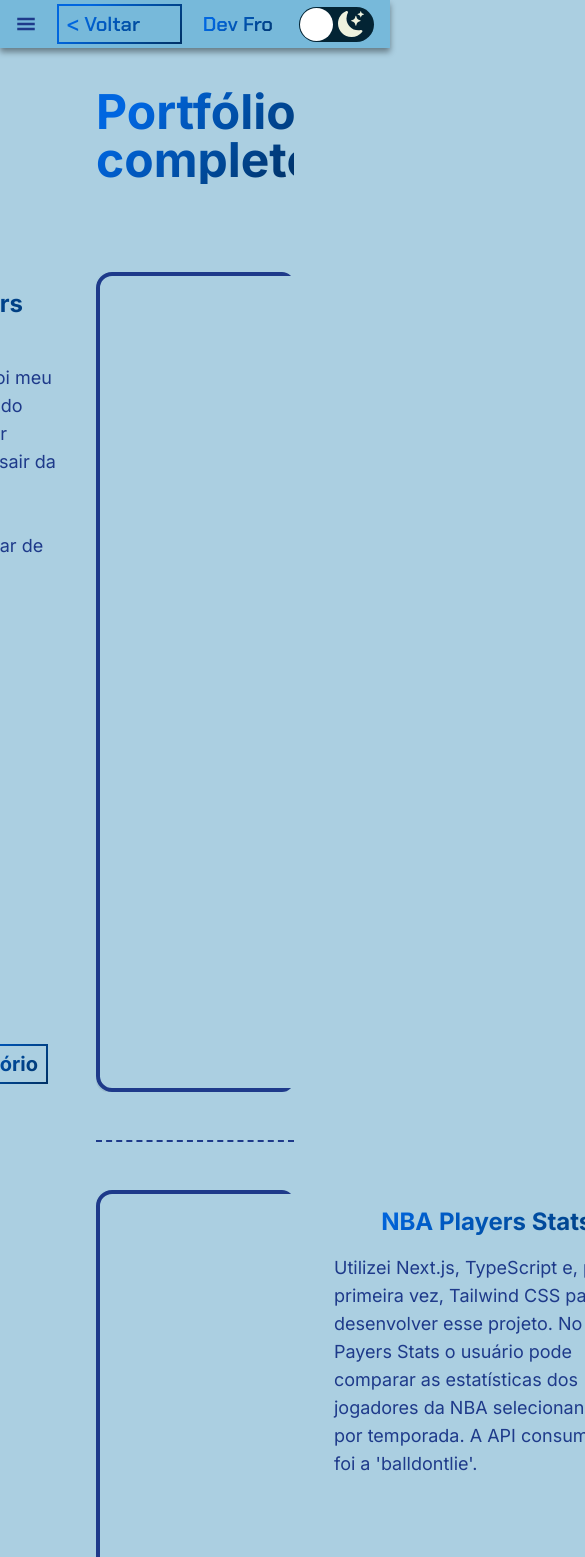
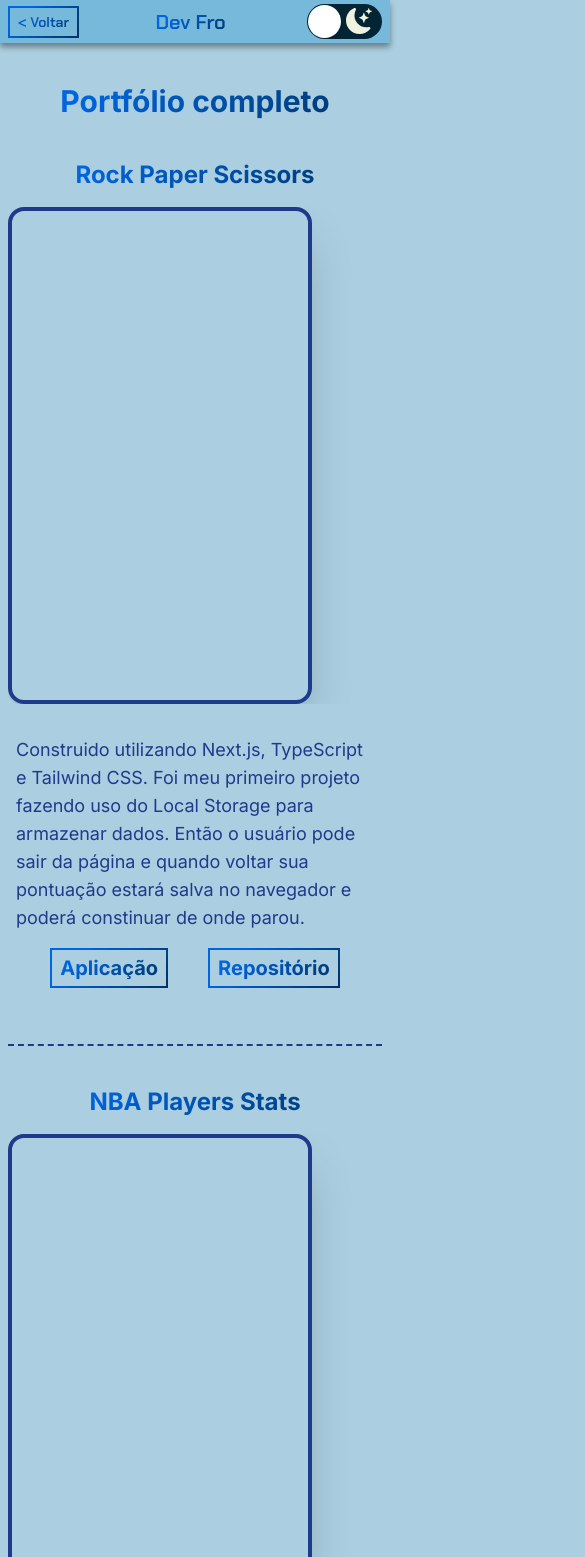
Before and after one commit to TurinoS/TurinoS-Portfolio, a Next.js app: page /portfolio in a window 390 px wide. Shown: the top 1557 px of the page, 585 px wide, since content can reach past the window. Built offline with nearby package versions, Linux system fonts and the light colour scheme.

Commit message:
adicionando responsividade à página do portfólio completo

```diff
--- a/src/app/portfolio/page.tsx
+++ b/src/app/portfolio/page.tsx
@@ -21,22 +21,30 @@ export default function Portfolio() {
   return (
     <>
     <Header portfolio={true} />
-      <main className="flex flex flex-col gap-10 w-full pb-16 px-24">
+      <main className="flex flex-col gap-10 w-full pb-10 md:pb-16 px-2 pt-10 md:px-16">
       <h2
-          className={`text-5xl my-10 text-center font-bold ${
+        className={`text-3xl md:text-4xl text-center font-bold ${
           theme === "dark" ? "dark-text-gradient" : "text-gradient"
         }`}
       >
         Portfólio completo
       </h2>
+
       {projects?.map((project) => (
         <div
-            className="flex even:flex-row-reverse gap-2 pb-12 border-b-2 border-dashed border-blue-900 dark:border-orange-500"
+          className="flex flex-col md:flex-row md:even:flex-row-reverse gap-2 pb-12 border-b-2 border-dashed border-blue-900 dark:border-orange-500"
           key={project.id}
           data-aos="fade-up"
-            data-aos-duration="1000"
+          data-aos-duration="1300"
         >
-            <div className="w-full cursor-grab rounded-xl mt-2 relative">
+          <h3
+              className={`md:hidden text-2xl text-center font-bold ${
+                theme === "dark" ? "dark-text-gradient" : "text-gradient"
+              }`}
+            >
+              {project.name}
+            </h3>
+          <div className="w-full cursor-grab rounded-xl mt-2 self-center relative">
             <div className="group overflow-hidden rounded-xl">
               <Swiper
                 modules={[Navigation, Pagination, Autoplay]}
@@ -50,7 +58,7 @@ export default function Portfolio() {
                   delay: 4000,
                   disableOnInteraction: false,
                 }}
-                  className="relative overflow-hidden w-[500px] border-4 rounded-2xl border-blue-900 dark:border-orange-500 shadow-2xl"
+                className="relative overflow-hidden w-[304px] md:w-[500px] border-4 rounded-2xl border-blue-900 dark:border-orange-500 shadow-2xl"
               >
                 {project.imgs.map((img: string, index) => (
                   <SwiperSlide key={index}>
@@ -69,20 +77,20 @@ export default function Portfolio() {
 
           <div className="flex flex-col pb-2 mt-6">
             <h3
-                className={`text-2xl text-center font-bold ${
+              className={`hidden md:block text-2xl text-center font-bold ${
                 theme === "dark" ? "dark-text-gradient" : "text-gradient"
               }`}
             >
               {project.name}
             </h3>
-              <p className="text-lg h-full dark:text-orange-200 text-blue-900 py-4 px-8">
+            <p className="text-lg h-full dark:text-orange-200 text-blue-900 px-2 pb-2 md:p-4">
               {project.text}
             </p>
-              <div className={`flex gap-10 self-center justify-self-end mt-2`}>
+            <div className={`flex gap-10 self-center md:justify-self-end mt-2`}>
               <Link
                 target="_blank"
                 href={project.app}
-                  className={`button-gradient text-xl font-bold py-1 px-2 mr-10 border border-transparent transition-color ${
+                className={`button-gradient text-xl font-bold py-1 px-2 md:mr-10 border border-transparent transition-color ${
                   theme === "dark" && "button-gradient-dark"
                 }`}
               >
@@ -91,7 +99,7 @@ export default function Portfolio() {
               <Link
                 target="_blank"
                 href={project.repo}
-                  className={`button-gradient text-xl font-bold py-1 px-2 mr-10 border border-transparent transition-color ${
+                className={`button-gradient text-xl font-bold py-1 px-2 md:mr-10 border border-transparent transition-color ${
                   theme === "dark" && "button-gradient-dark"
                 }`}
               >
--- a/src/components/Header.tsx
+++ b/src/components/Header.tsx
@@ -21,10 +21,10 @@ export default function Header({ portfolio }: HeaderProps) {
 
   return (
     <header
-      className={`flex justify-between items-center py-1 md:py-3 px-4 md:px-20 bg-[var(--bg-light-secondary)] dark:bg-[var(--bg-dark-secondary)] text-xl md:text-5xl font-bold sticky top-0 z-20 ${chakra.className}`}
+      className={`flex justify-between items-center py-1 md:py-3 px-2 md:px-20 bg-[var(--bg-light-secondary)] dark:bg-[var(--bg-dark-secondary)] text-xl md:text-5xl font-bold sticky top-0 z-20 ${chakra.className}`}
       style={{ boxShadow: "0px 4px 6px rgba(0, 0, 0, 0.4)" }}
     >
-      <button className="md:hidden" onClick={() => setOpenMenu(!openMenu)}><GiHamburgerMenu /></button>
+      <button className={`md:hidden ${portfolio && "hidden"}`} onClick={() => setOpenMenu(!openMenu)}><GiHamburgerMenu /></button>
       {openMenu &&
         <nav
           className="flex flex-col p-2 pr-8 absolute top-11 left-[1px] rounded bg-[var(--bg-light-secondary)] dark:bg-[var(--bg-dark-secondary)]"
@@ -65,7 +65,7 @@ export default function Header({ portfolio }: HeaderProps) {
       {portfolio && (
         <Link
           href="/"
-          className={`button-gradient text-xl font-bold py-1 pl-2 pr-10 border border-transparent transition-color ${
+          className={`button-gradient text-sm md:text-xl font-bold py-1 px-2 md:pr-10 border border-transparent transition-color ${
             theme === "dark" && "button-gradient-dark"
           }`}
         >
--- a/src/components/Portfolio.tsx
+++ b/src/components/Portfolio.tsx
@@ -23,7 +23,7 @@ export default function Portfolio({ projects }: PortfolioProps) {
   return (
     <section
       id="portfolio"
-      className={`flex flex-col gap-10 w-full pb-10 md:pb-16 px-2 pt-10 md:px-24`}
+      className={`flex flex-col gap-10 w-full pb-10 md:pb-16 px-2 pt-10 md:pt-0 md:px-24`}
     >
       <h2
         className={`text-4xl text-center font-bold ${
```
Lines whose indentation alone changed are shown as unchanged.
